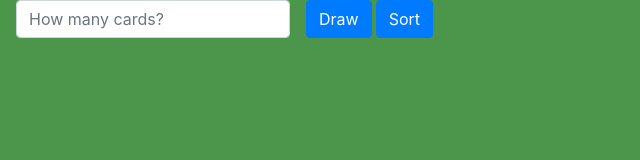
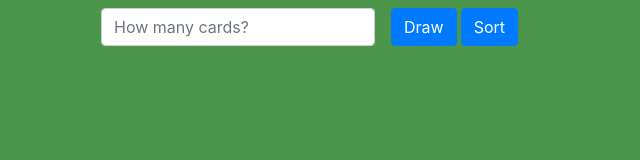
Before and after one commit to Pedro274/card_project_with_algorithms, a website built with webpack: page src/index.html in a window 1280 px wide. Shown: the whole page, without its empty margins (0-640 px from the left). Built offline with nearby package versions, Linux system fonts and the light colour scheme.

Commit message:
formmargin

```diff
--- a/src/index.html
+++ b/src/index.html
@@ -26,6 +26,7 @@
 <body>
 
     <!--html content-->
+    <div class="container mt-2">
         <form class="form-inline">
             <div class="form-group mx-sm-3 mb-2">
             <input id="amount" type="password" class="form-control" id="inputPassword2" placeholder="How many cards?">
@@ -33,6 +34,7 @@
             <button type="submit" id="draw" class="btn btn-primary mb-2 mr-1">Draw</button>
             <button type="submit" id="sort" class="btn btn-primary mb-2">Sort</button>
         </form>
+    </div>
 
 
 
```
Lines whose indentation alone changed are shown as unchanged.
